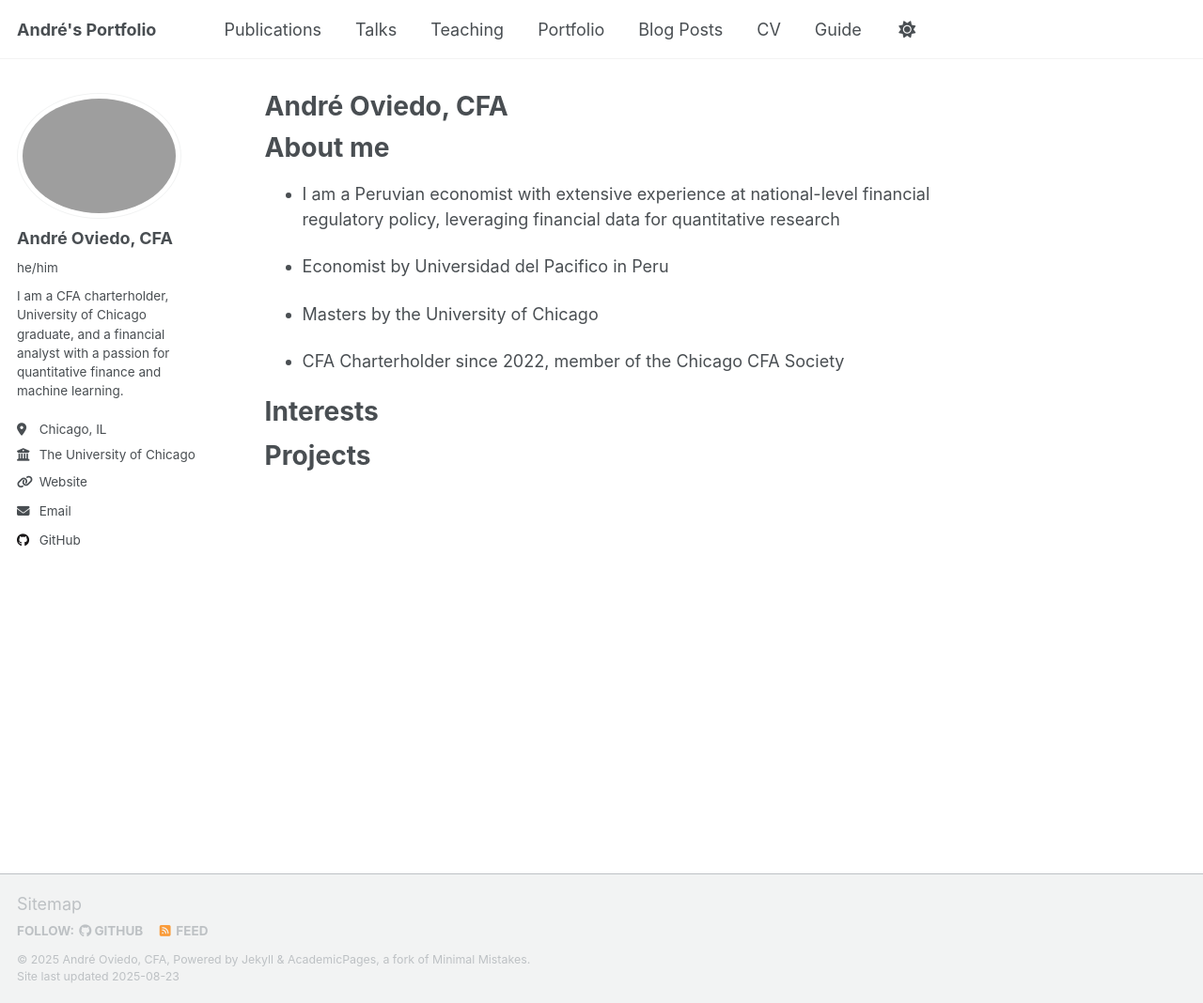
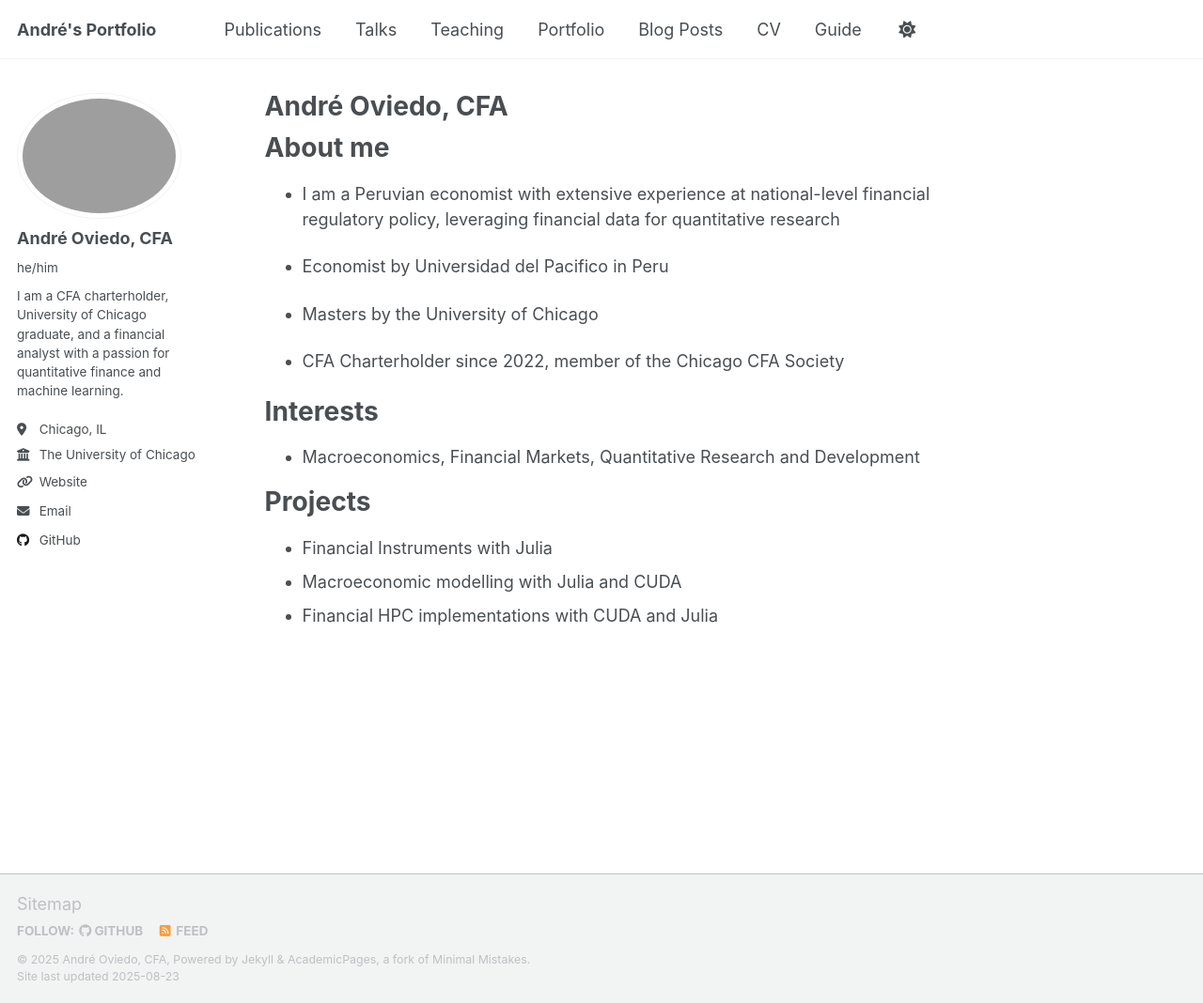
Before and after one commit to andreoviedo/andreoviedo.github.io, a Jekyll site: the page built from _pages/about.md, in a window 1280 px wide and 1068 px high. Shown: the whole window at 94% size. Built offline with Jekyll 4.4.1, drawn with Linux system fonts in a browser that asks for light colours; a script that is not in the unit is left out.

Commit message:
Update about page to include new interests and projects related to macroeconomics and financial research.

```diff
--- a/_pages/about.md
+++ b/_pages/about.md
@@ -21,6 +21,10 @@ redirect_from:
 
 # Interests
 
-
+- Macroeconomics, Financial Markets, Quantitative Research and Development
 
 # Projects
+
+- Financial Instruments with Julia
+- Macroeconomic modelling with Julia and CUDA
+- Financial HPC implementations with CUDA and Julia
```
